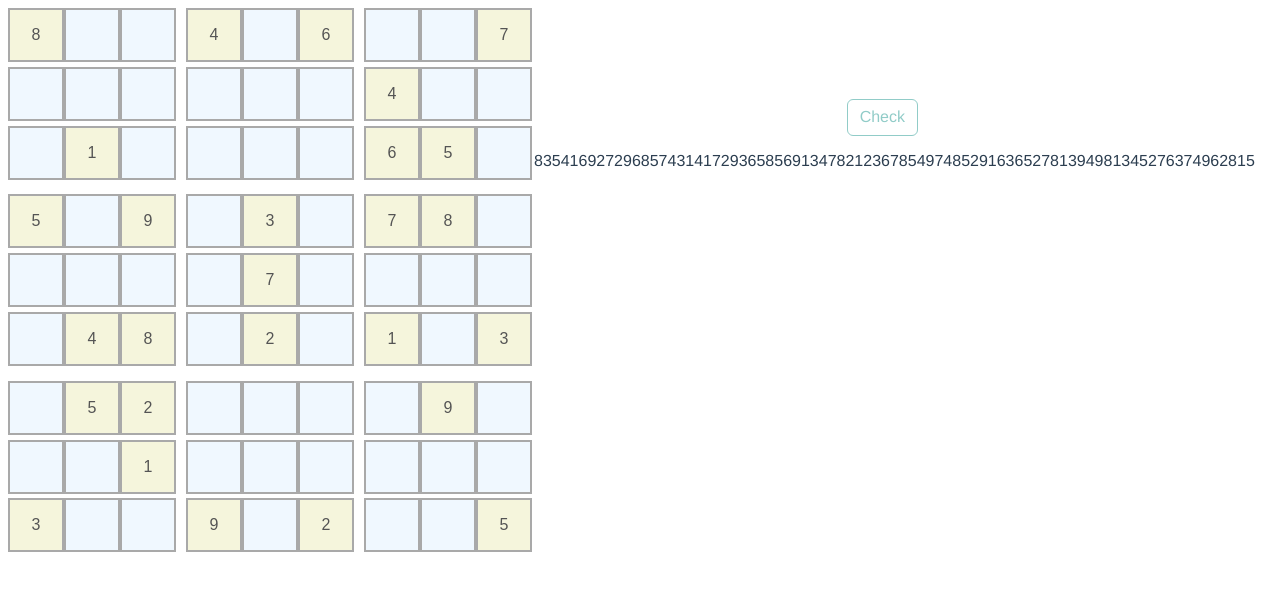
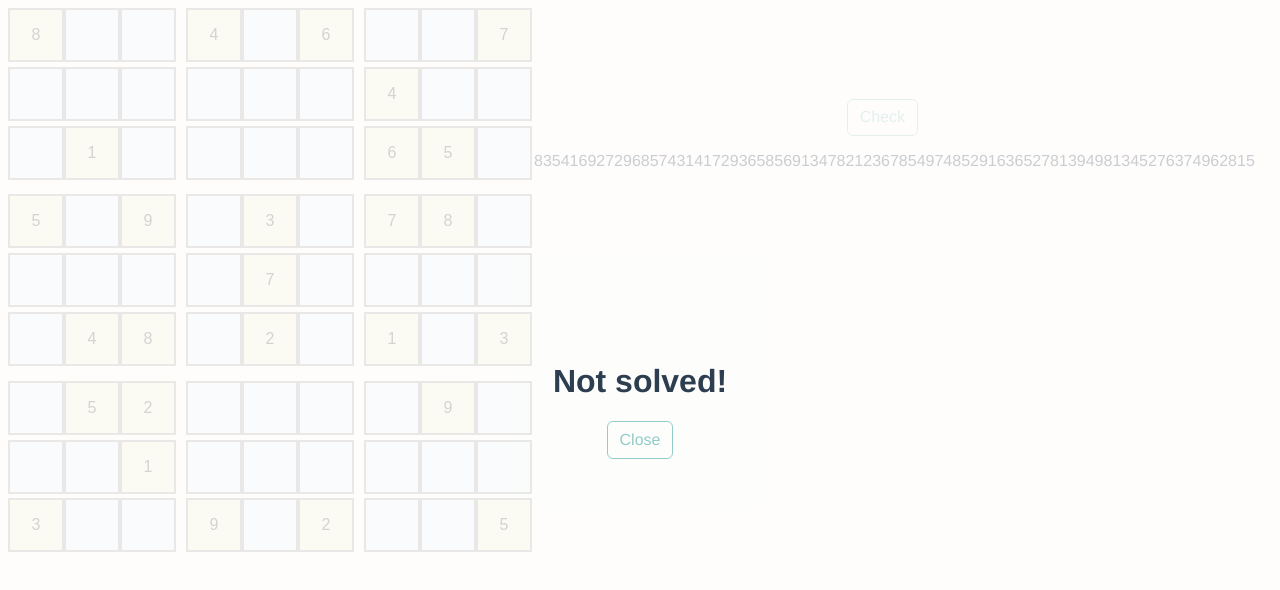
Before and after one commit to anpe9592/Sudoku-vue, a Vue app: page / in a window 1280 px wide. Both pictures are taken after a click on the link "Check". Shown: the top 590 px of the page. Built offline with nearby package versions, Linux system fonts and the light colour scheme.

Commit message:
close not solved msg box

```diff
--- a/src/components/Sudoku.vue
+++ b/src/components/Sudoku.vue
@@ -5,7 +5,7 @@
         <input type="text" v-model="items[index]" :disabled="isdisabled(index)" class="tile" />
       </div>
     </div>
-    <gameMenu @new-game="newGame()" :gameOver="gameOver" :won="won"></gameMenu>
+    <gameMenu @new-game="newGame()" @close-box="closeBox()" :gameOver="gameOver" :won="won"></gameMenu>
     <div>{{solutionItems}}</div>
   </div>
 </template>
@@ -52,8 +52,12 @@ export default {
 
     newGame () {
       this.checkItem()
+      // this.gameOver = false
+      this.won = false
+    },
+
+    closeBox () {
       this.gameOver = false
-      this.won = false
     },
 
     removeZeros () {
@@ -92,6 +96,7 @@ export default {
         console.log('solvd')
       } else {
         console.log('not solved')
+        this.gameOver = true
       }
     },
 
--- a/src/components/gameMenu.vue
+++ b/src/components/gameMenu.vue
@@ -9,7 +9,7 @@
         </div>
         <div v-else-if="gameOver" class="modal">
           <h1>Not solved!</h1>
-          <a class="button button-black" @click="newGame()">Close</a>
+          <a class="button button-black" @click="closeBox()">Close</a>
           </div>
       </div>
     </transition>
@@ -49,6 +49,10 @@ export default {
   methods: {
     newGame () {
       this.$emit('new-game')
+    },
+
+    closeBox () {
+      this.$emit('close-box')
     }
   }
 }
```
